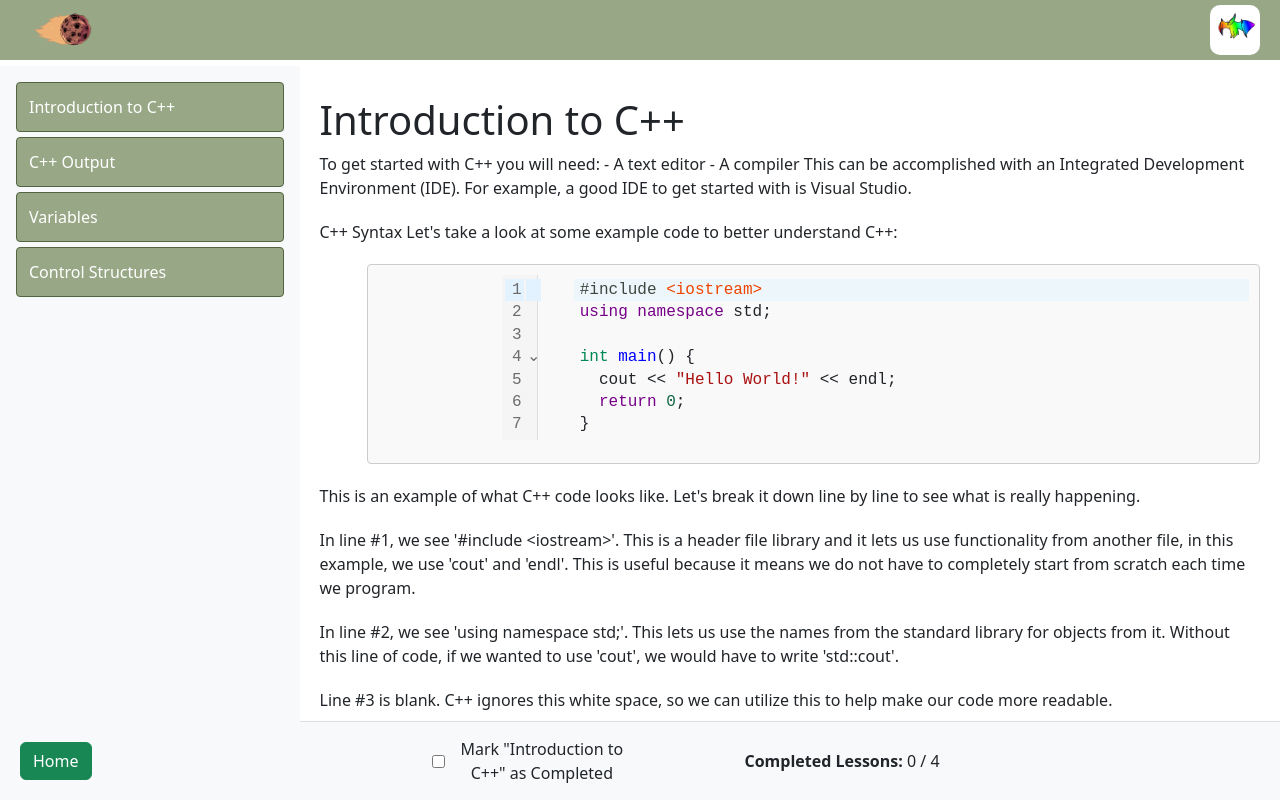
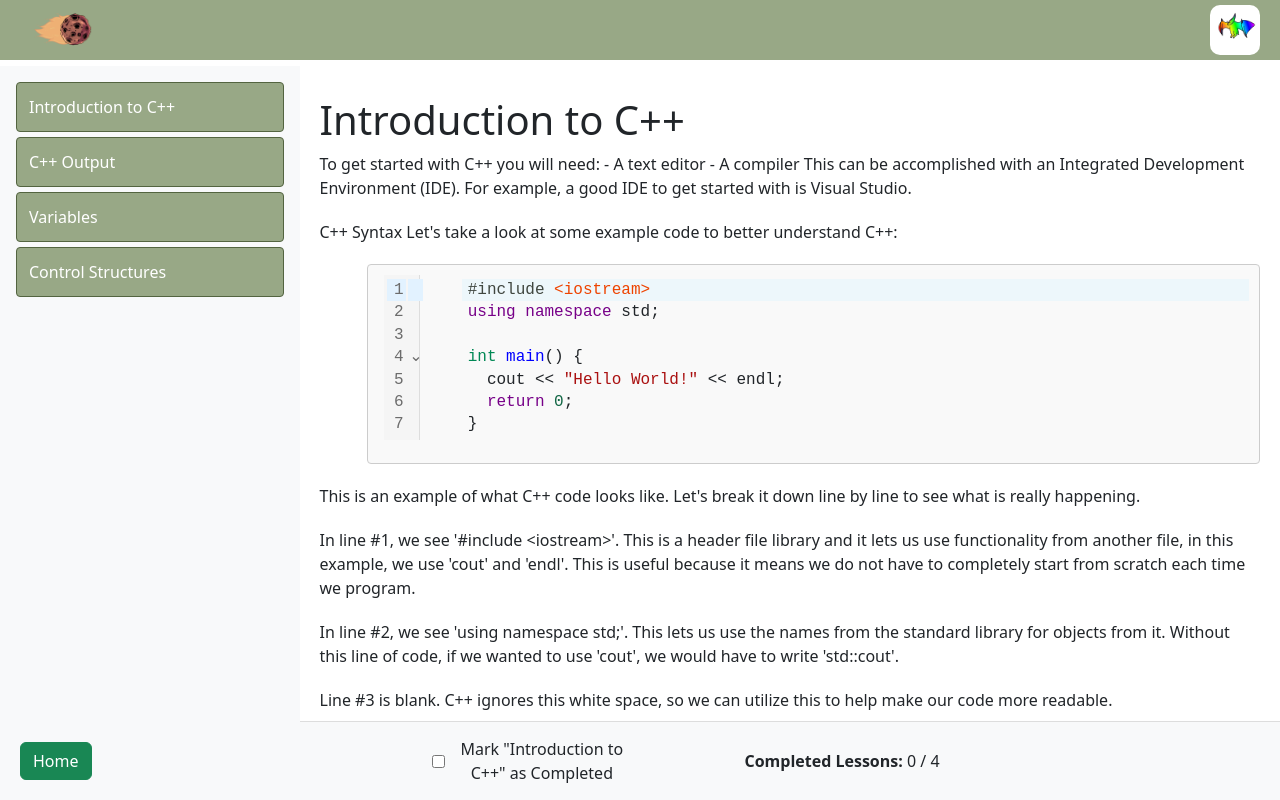
Before and after one commit to MichaelC314/SE-Project, a React (Create React App) app in the folder dinobytes/: page /cpp-course in a window 1280 px wide. Shown: the top 800 px of the page. Built offline with nearby package versions, Linux system fonts and the light colour scheme.

Commit message:
fixed code styling for cpp course

```diff
--- a/dinobytes/src/styles/Courses.css
+++ b/dinobytes/src/styles/Courses.css
@@ -86,3 +86,9 @@
 .course-page div {
   margin-left: 5%;
 }
+
+div.cm-editor {
+  margin-left: -10%;
+  text-align: left;
+  width: auto;
+}
```
